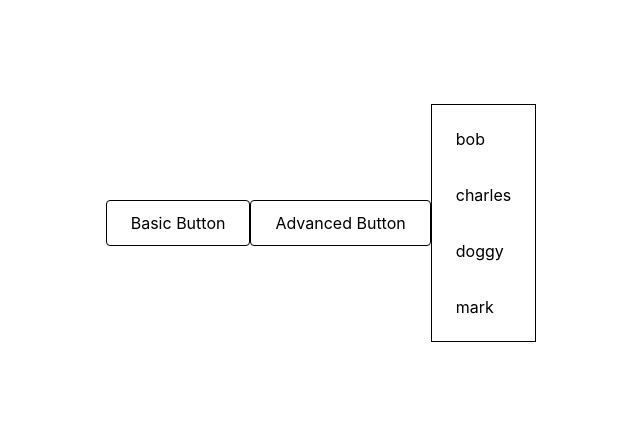
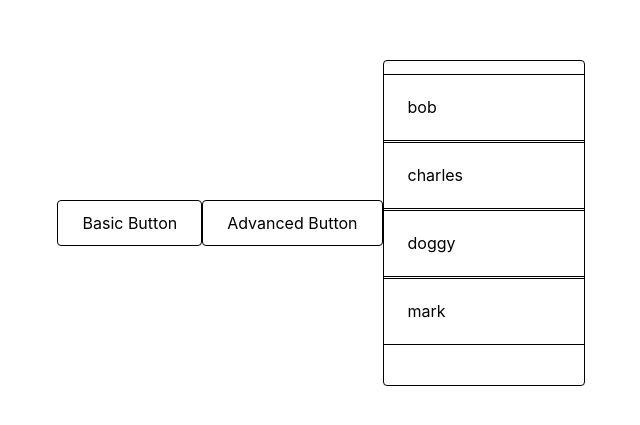
Before and after one commit to Spiro-001/react-essentials, a React (Create React App) app: page / in a window 1280 px wide. Shown: the part 177-602 px from the top of the page, without its empty margins (319-959 px from the left). Built offline with nearby package versions, Linux system fonts and the light colour scheme; the HTML template or start-up script is replaced by a standard one.

Commit message:
BasicList gsap delete item anim

```diff
--- a/src/react-essentials/Lists/BasicList/BasicList.css
+++ b/src/react-essentials/Lists/BasicList/BasicList.css
@@ -1,14 +1,36 @@
 .basic-list {
     display: flex;
     flex-direction: column;
-    justify-content: center;
+    justify-content: flex-start;
     padding: 12px 0px;
-    gap: 12px 0px;
+    border-radius: 4px;
     border: 1px solid black;
-    min-height: 47px;
 }
 
 .list-item {
-    padding: 12px 24px;
+    position: relative;
+    padding: 24px 24px;
     overflow: hidden;
+    cursor: pointer;
+    white-space: nowrap;
+    box-sizing: border-box;
 }
+
+.list-item::before {
+    content: "";
+    position: absolute;
+    bottom: 0px;
+    left: 0px;
+    border-top: 1px solid black;
+    width: 100%;
+}
+
+.list-item::after {
+    content: "";
+    position: absolute;
+    top: 0px;
+    left: 0px;
+    border-bottom: 1px solid black;
+    height: 1px;
+    width: 100%;
+}
--- a/src/react-essentials/Lists/BasicList/BasicList.tsx
+++ b/src/react-essentials/Lists/BasicList/BasicList.tsx
@@ -14,6 +14,11 @@ type BasicListProp = {
   children?: React.ReactNode;
 };
 
+type listElementProp = {
+  idx: number;
+  order: string;
+};
+
 export const BasicList = ({
   bStyle,
   onClick,
@@ -23,51 +28,47 @@ export const BasicList = ({
 }: BasicListProp) => {
   const [listObjects, setListObjects] =
     useState<Record<number, string>>(listObjectsProp);
-  const [forceReload, setForceReload] = useState<number>(0);
 
   const bListRef = useRef<Record<string, HTMLSpanElement | null>>({});
   const noListRef = useRef<HTMLDivElement | null>(null);
   const listObjectRef = useRef<Record<number, string>>(listObjects);
+
+  const defaultStyle = {
+    minHeight: "300px",
+    minWidth: "200px",
+  };
+
+  const defaultStyleNoItems = {
+    minHeight: "300px",
+    minWidth: "200px",
+  };
 
   const lClick = (element: React.MouseEvent<HTMLSpanElement>) => {
     gsap.to(element.target, {
       opacity: 0,
       height: 0,
       padding: "0px 24px",
-      duration: 1,
-      onComplete: () => {
+      duration: 0.3,
+    });
     onClick(element, listObjects, setListObjects);
-      },
-    });
   };
 
   useEffect(() => {
-    listObjectRef.current = listObjects;
-    console.log(listObjectRef.current, listObjects);
     if (Object.keys(listObjects).length === 0) {
       const tl = gsap.to(noListRef.current, {
         opacity: 0,
         height: 0,
-        duration: 0.2,
-        padding: 0,
+        padding: "0px 24px",
+        duration: 0.3,
+        display: "none",
       });
       tl.progress(1);
       tl.reverse();
     }
-  }, [listObjects, forceReload]);
+  }, [listObjects]);
 
-  if (Object.keys(listObjectRef.current).length !== 0 || children) {
-    return (
-      <div style={bStyle} className="basic-list">
-        {children
-          ? children
-          : Object.keys(listObjectRef.current).map((order, idx) => {
-              if (
-                Object.keys(listObjects).length <
-                Object.keys(listObjectRef.current).length
-              ) {
-                // setForceReload((prev) => prev + 1);
-              }
+  const listElement = (idx: number, order: string) => {
+    console.log(listObjects);
     return (
       <span
         onClick={lClick}
@@ -79,12 +80,21 @@ export const BasicList = ({
         {listObjects[parseInt(order)]}
       </span>
     );
+  };
+
+  if (Object.keys(listObjects).length !== 0 || children) {
+    return (
+      <div style={bStyle ? bStyle : defaultStyle} className="basic-list">
+        {children
+          ? children
+          : Object.keys(listObjectRef.current).map((order, idx) => {
+              return listElement(idx, order);
             })}
       </div>
     );
   }
   return (
-    <div style={bStyle} className="basic-list">
+    <div style={bStyle ? bStyle : defaultStyleNoItems} className="basic-list">
       <span className="list-item" ref={noListRef}>
         {ifEmpty}
       </span>
```
Lines whose indentation alone changed are shown as unchanged.
